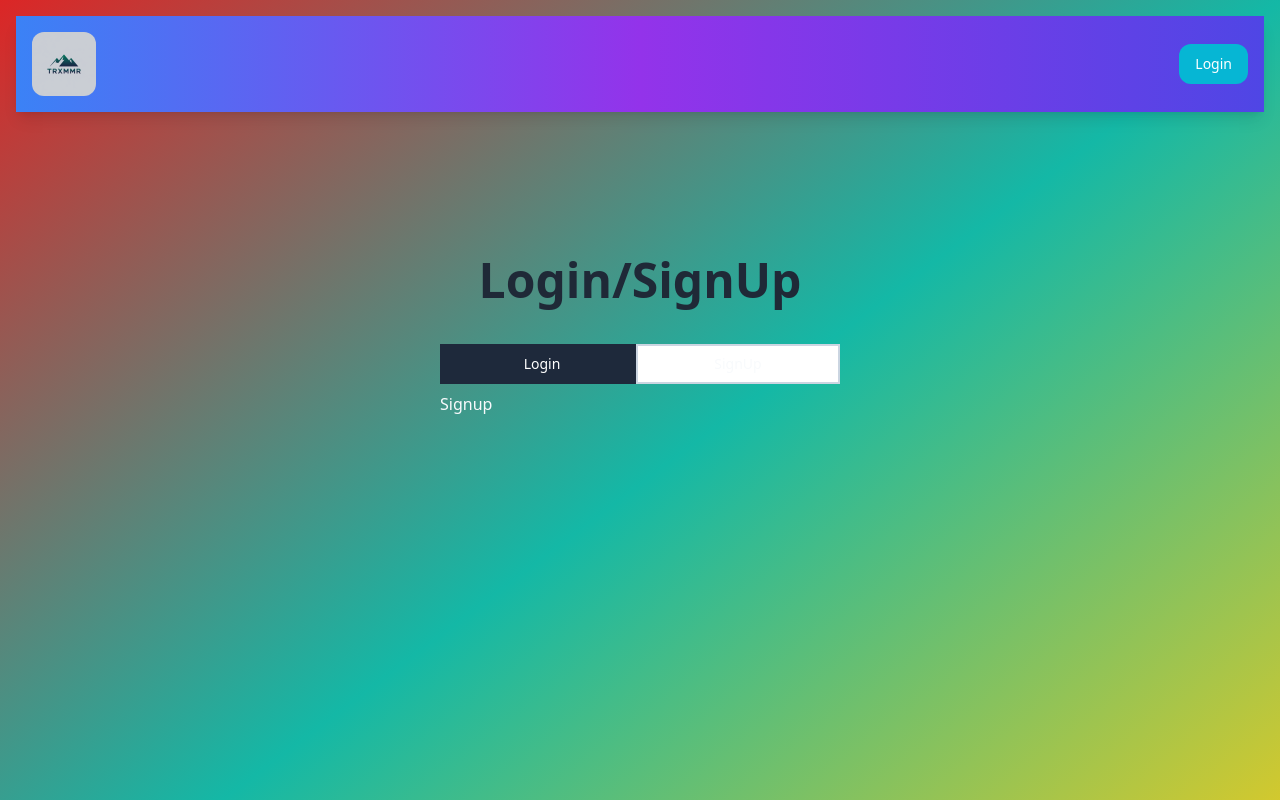
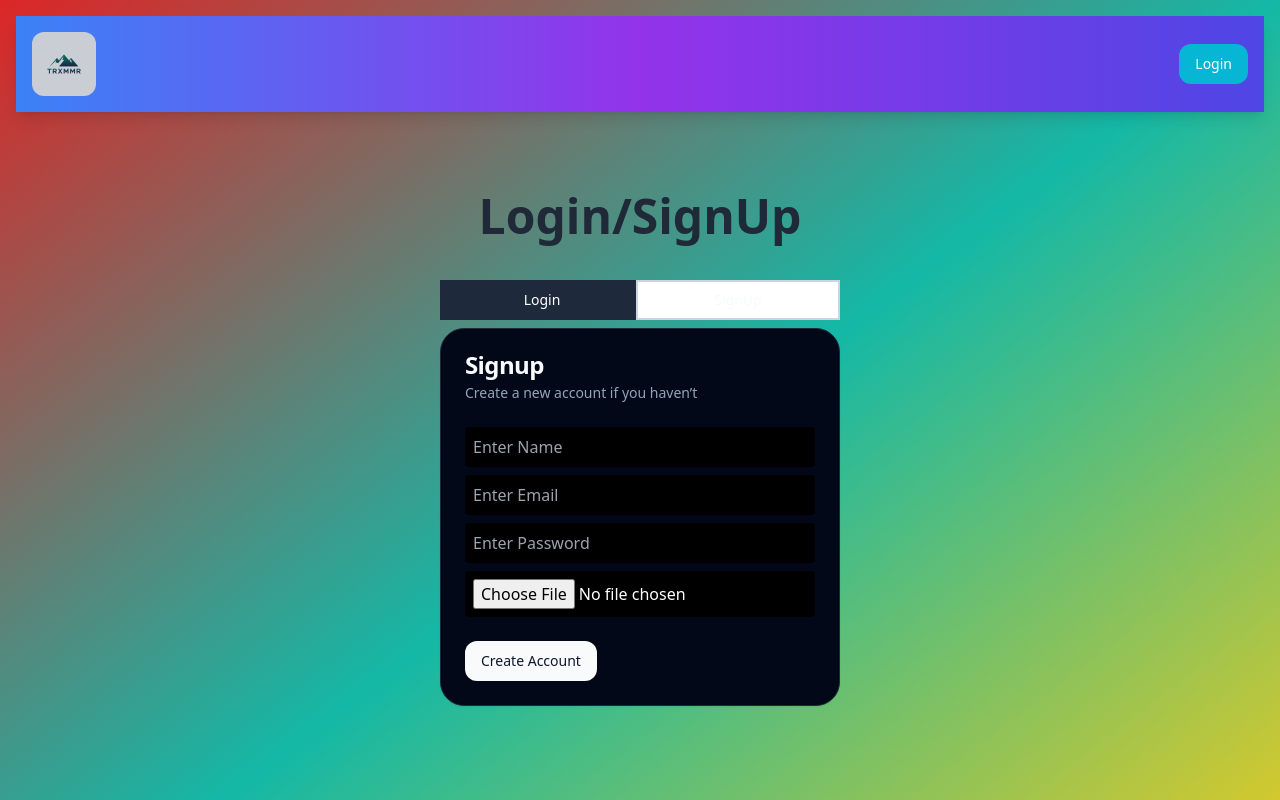
Before and after one commit to Kkashyap3002/TrXmmr-URL_Shortener-, a React (Vite) app: page /auth in a window 1280 px wide. Both pictures are taken after a click on the tab "SignUp". Shown: the top 800 px of the page. Built offline with nearby package versions, Linux system fonts and the light colour scheme.

Commit message:
Creating Signup API and Signup UI

```diff
--- a/src/components/signup.jsx
+++ b/src/components/signup.jsx
@@ -1,9 +1,140 @@
-import React from 'react'
+import React, { useEffect, useState } from "react";
+import {
+  Card,
+  CardContent,
+  CardDescription,
+  CardFooter,
+  CardHeader,
+  CardTitle,
+} from "./ui/card";
+import { BeatLoader } from "react-spinners";
+import Error from "./error";
+import { Input } from "./ui/input";
+import { Button } from "./ui/button";
+import * as Yup from "yup";
+import useFetch from "@/hooks/use-fetch";
+import {  signup } from "@/db/apiAuth";
+import { useNavigate, useSearchParams } from "react-router-dom";
+import { UrlState } from "@/context";
 
 const Signup = () => {
+  const [errors, setErrors] = useState([]);
+  const [formData, setFormData] = useState({
+    name: "",
+    email: "",
+    password: "",
+    profile_pic: null,
+  });
+
+  const navigate = useNavigate();
+  let [searchParams] = useSearchParams();
+  const longLink = searchParams.get("createNew");
+
+  const handleInputChange = (e) => {
+    const { name, value, files } = e.target;
+    setFormData((prevState) => ({
+      ...prevState,
+      [name]: files ? files[0]: value,
+    }));
+  };
+
+  const { data, error, loading, fn: fnSignup } = useFetch(signup, formData);
+  const { fetchUser } = UrlState();
+
+  // ... existing state and hooks ...
+
+  useEffect(() => {
+    if (data && !error){
+      // Simplified condition
+      fetchUser().then(() => {
+        navigate(`/dashboard${longLink ? `?createNew=${longLink}` : ""}`);
+      });
+    }
+  }, [data, error]);
+  const handleSignup = async () => {
+    setErrors([]);
+    try {
+      const schema = Yup.object().shape({
+        name: Yup.string().required("Name is required"),
+        email: Yup.string()
+          .email("Invalid Email")
+          .required("Email is required"),
+        password: Yup.string()
+          .min(6, "Password must be of 6 characters!")
+          .required("Password is required"),
+        profile_pic: Yup.mixed().required("Profile pic is required"),
+      });
+
+      await schema.validate(formData, { abortEarly: false });
+      // api call
+      await fnSignup();
+    } catch (e) {
+      const newErrors = {};
+      e?.inner?.forEach((err) => {
+        newErrors[err.path] = err.message;
+      });
+      setErrors(newErrors);
+    }
+  };
+
   return (
-    <div>Signup</div>
-  )
-}
+    <Card className="rounded-3xl">
+      <CardHeader>
+        <CardTitle>Signup</CardTitle>
+        <CardDescription>
+          Create a new account if you haven&rsquo;t
+        </CardDescription>
+        {error && <Error message={error.message} />}
+      </CardHeader>
+      <CardContent className="space-y-2">
+        <div className="space-y-1">
+          <input
+            className="w-full p-2 rounded text-white bg-black"
+            name="name"
+            type="text"
+            placeholder="Enter Name"
+            onChange={handleInputChange}
+          />
+          {errors.name && <Error message={errors.name} />}
+        </div>
+        <div className="space-y-1">
+          <input
+            className="w-full p-2 rounded text-white bg-black"
+            name="email"
+            type="email"
+            placeholder="Enter Email"
+            onChange={handleInputChange}
+          />
+          {errors.email && <Error message={errors.email} />}
+        </div>
+        <div className="space-y-1">
+          <input
+            className="w-full p-2 rounded text-white bg-black"
+            name="password"
+            type="password"
+            placeholder="Enter Password"
+            onChange={handleInputChange}
+          />
+          {errors.password && <Error message={errors.password} />}
+        </div>
+        <div className="space-y-1">
+          <input
+            className="w-full p-2 rounded text-white bg-black"
+            name="profile_pic"
+            type="file"
+            accept="image/*"
+            onChange={handleInputChange}
+          />
+          {errors.profile_pic && <Error message={errors.profile_pic} />}
+        </div>
+      </CardContent>
+      <CardFooter>
+        <Button className="rounded-xl" onClick={handleSignup}>
+          {loading ? <BeatLoader size={10} color="#36d7b7" /> : "Create Account"}
+        </Button>
+      </CardFooter>
+    </Card>
+  );
+};
 
-export default Signup
+export default Signup;
--- a/src/db/apiAuth.js
+++ b/src/db/apiAuth.js
@@ -1,20 +1,42 @@
-import supabase from "./supabase";
+import supabase, { supabaseUrl } from "./supabase";
 
-export async function login({email, password}) {
-    const {data,error} = await supabase.auth.signInWithPassword({
-        email,
-        password,
-    });
+export async function login({ email, password }) {
+  const { data, error } = await supabase.auth.signInWithPassword({
+    email,
+    password,
+  });
 
-    if(error) throw new Error(error.message);
+  if (error) throw new Error(error.message);
 
-    return data;
+  return data;
 }
 
 export async function getCurrentUser() {
-    const {data:session , error} = await supabase.auth.getSession();
-    if(!session.session) return null;
+  const { data: session, error } = await supabase.auth.getSession();
+  if (!session.session) return null;
 
-    if(error) throw new Error(error.message);
-    return session.session.user;
+  if (error) throw new Error(error.message);
+  return session.session?.user;
 }
+
+export async function signup({ name, email, password, profile_pic }) {
+  const fileName = `dp-${name.split(" ").join("-")}-${Math.random()}`;
+  const { error: storageError } = await supabase.storage
+    .from("profile_pic")
+    .upload(fileName, profile_pic);
+
+  if (storageError) throw new Error(storageError.message);
+
+  const { data, error } = await supabase.auth.signUp({
+    email,
+    password,
+    options: {
+      data: {
+        name,
+        profile_pic: `${supabaseUrl}/storage/v1/object/public/profile_pic/${fileName}`,
+      },
+    },
+  });
+  if (error) throw new Error(error.message);
+  return data;
+}
--- a/src/db/supabase.js
+++ b/src/db/supabase.js
@@ -6,3 +6,5 @@ const supabaseKey = import.meta.env.VITE_SUPABASE_KEY;
 const supabase = createClient(supabaseUrl, supabaseKey);
 
 export default supabase
+
+export { supabaseUrl, supabaseKey };
--- a/src/pages/auth.jsx
+++ b/src/pages/auth.jsx
@@ -1,32 +1,47 @@
-import Login from '@/components/login'
-import Signup from '@/components/signup'
-import { Tabs, TabsContent, TabsList, TabsTrigger } from '@/components/ui/tabs'
-import React from 'react'
-import { useSearchParams } from 'react-router-dom'
+import Login from "@/components/login";
 
+import Signup from "@/components/signup";
+import { Tabs, TabsContent, TabsList, TabsTrigger } from "@/components/ui/tabs";
+import { UrlState } from "@/context";
+import React from "react";
+import { useNavigate, useSearchParams } from "react-router-dom";
+import { useEffect } from "react";
 const Auth = () => {
+  const [searchParams] = useSearchParams();
+  const longLink = searchParams.get("createNew");
+  const navigate = useNavigate();
+  const { isAuthenticated, loading } = UrlState();
 
-      const [searchParams ] = useSearchParams()
+
+  useEffect(() => {
+    if (isAuthenticated && !loading) {
+      navigate(`/dashboard?${longLink ? `createNew=${longLink}` : ""}`);
+    }
+  }, [isAuthenticated, loading]);
 
   return (
-    <div className='mt-36 flex flex-col items-center gap-10'>
-      <h1 className='text-5xl font-extrabold text-gray-800'>
-      {searchParams.get ("createNew")
-      ? "Hold up! Let's login first.."
-      : "Login/SignUp"
-      }
+    <div className="mt-20 flex flex-col items-center gap-10">
+      <h1 className="text-5xl font-extrabold text-gray-800">
+        {longLink ? "Hold up! Let's login first.." : "Login/SignUp"}
       </h1>
       <Tabs defaultValue="login" className="w-[400px]">
-  <TabsList className="grid w-full grid-cols-2">
-    <TabsTrigger className="text-white" value="login">Login</TabsTrigger>
-    <TabsTrigger className="text-white "value="SignUp">SignUp</TabsTrigger>
-  </TabsList>
-    <TabsContent value="login"><Login/></TabsContent>
-    <TabsContent value="SignUp"><Signup/></TabsContent>
-        </Tabs>
+        <TabsList className="grid w-full grid-cols-2">
+          <TabsTrigger className="text-white" value="login">
+            Login
+          </TabsTrigger>
+          <TabsTrigger className="text-white " value="SignUp">
+            SignUp
+          </TabsTrigger>
+        </TabsList>
+        <TabsContent value="login">
+          <Login />
+        </TabsContent>
+        <TabsContent value="SignUp">
+          <Signup />
+        </TabsContent>
+      </Tabs>
+    </div>
+  );
+};
 
-    </div>
-  )
-}
-
-export default Auth
+export default Auth;
```
